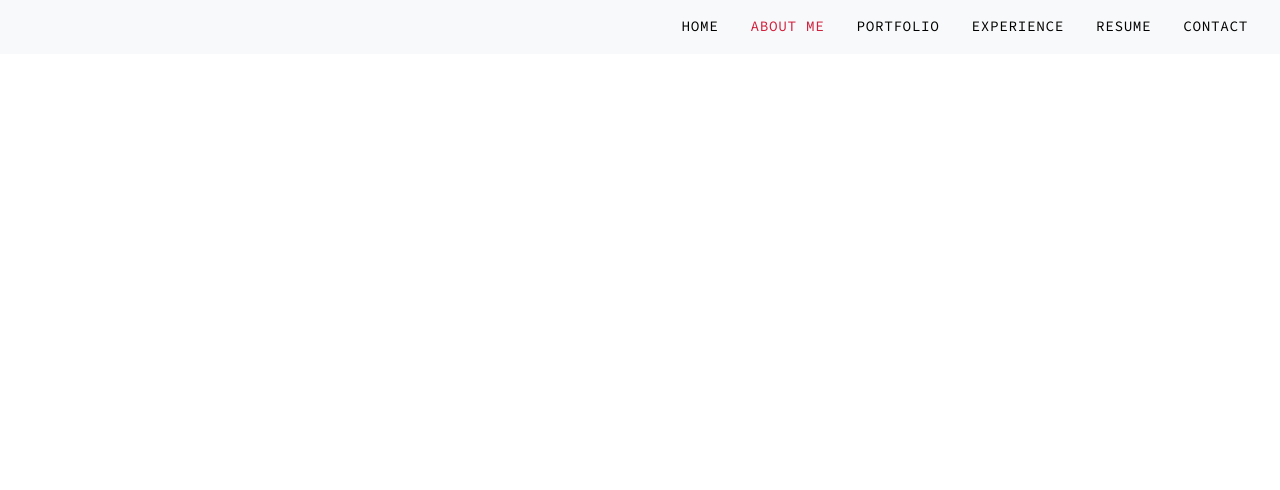
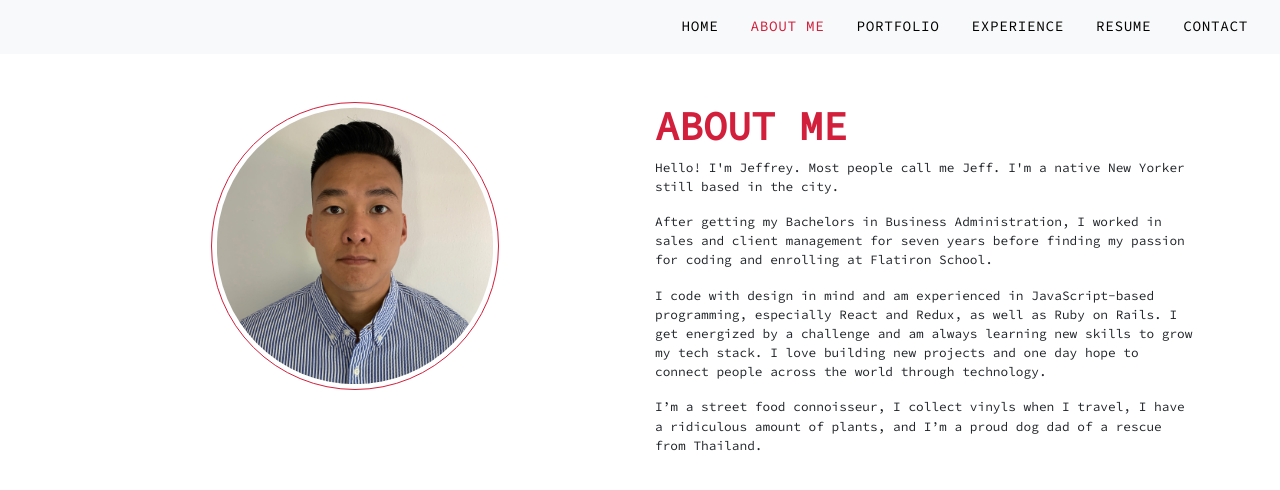
Before and after one commit to jeffreyc86/portfolio, a React (Create React App) app: page /about in a window 1280 px wide. Shown: the top 490 px of the page. Built offline with nearby package versions, Linux system fonts and the light colour scheme.

Commit message:
About complete

```diff
--- a/src/App.js
+++ b/src/App.js
@@ -2,6 +2,7 @@ import React from 'react'
 import Navbar from './components/Navbar'
 import {Route, Switch} from 'react-router-dom'
 import Home from './components/Home'
+import About from "./components/About"
 
 function App() {
 
@@ -12,6 +13,9 @@ function App() {
         <Route exact path="/">
           <Home />
         </Route>
+        <Route exact path="/about">
+          <About />
+        </Route>
       </Switch>
     </div>
   );
--- /dev/null
+++ b/src/components/About.js
@@ -0,0 +1,34 @@
+import React from "react"
+
+function About () {
+
+    return (
+        <div className="container py-5">
+            <div className="row">
+                <div className="col-lg-6 col-xm-12">
+                    <div className="photo-wrap mb-5">
+
+                        <img className="profile-img" src={process.env.PUBLIC_URL + "/assets/headshot.jpg"} alt="profile pic" />
+                    </div>
+                </div>
+                <div className="col-lg-6 col-xm-12">
+                    <h1 className="abt-heading">About Me</h1>
+                    <p className="about mb-3">
+                        Hello! I'm Jeffrey. Most people call me Jeff. I'm a native New Yorker still based in the city.
+                    </p>
+                    <p className="about mb-3">
+                        After getting my Bachelors in Business Administration, I worked in sales and client management for seven years before finding my passion for coding and enrolling at Flatiron School.
+                    </p>
+                    <p className="about mb-3">
+                        I code with design in mind and am experienced in JavaScript-based programming, especially React and Redux, as well as Ruby on Rails. I get energized by a challenge and am always learning new skills to grow my tech stack. I love building new projects and one day hope to connect people across the world through technology.
+                    </p>
+                    <p className="about mb-0">
+                        I’m a street food connoisseur, I collect vinyls when I travel, I have a ridiculous amount of plants, and I’m a proud dog dad of a rescue from Thailand.
+                    </p>
+                </div>
+            </div>
+        </div>
+    )
+}
+
+export default About
--- a/src/components/Home.js
+++ b/src/components/Home.js
@@ -24,7 +24,6 @@ function Home () {
             <Link to="/contact" className="btn-main-offer">
                 Contact Me
             </Link>
-
             </div>
         </div>
     )
--- a/src/index.css
+++ b/src/index.css
@@ -334,3 +334,43 @@ nav ul li {
   color: white;
   transition: .2s ease-in-out;
 }
+
+/********************************* ABOUT *********************************/
+.photo-wrap{
+  display: flex;
+  justify-content: center;
+  align-items: center;
+}
+
+.profile-img{
+  width: 18rem;
+  padding: 0.3rem;
+  border-radius: 50%;
+  border: 1px solid var(--primary-color)
+}
+
+.abt-heading{
+  color: var(--primary-color);
+  text-transform: uppercase;
+  font-weight: 800;
+}
+
+.about{
+  font-size: .8rem;
+}
+
+@media(max-width: 468px) {
+  .profile-img{
+    width: 10rem;
+  }
+}
+
+@media(max-width: 360px) {
+  .abt-heading{
+    font-size: 2rem
+  }
+
+  .about{
+    font-size: .7rem;
+  }
+}
```
Also changed, not shown: public/assets/headshot.jpg (added).
